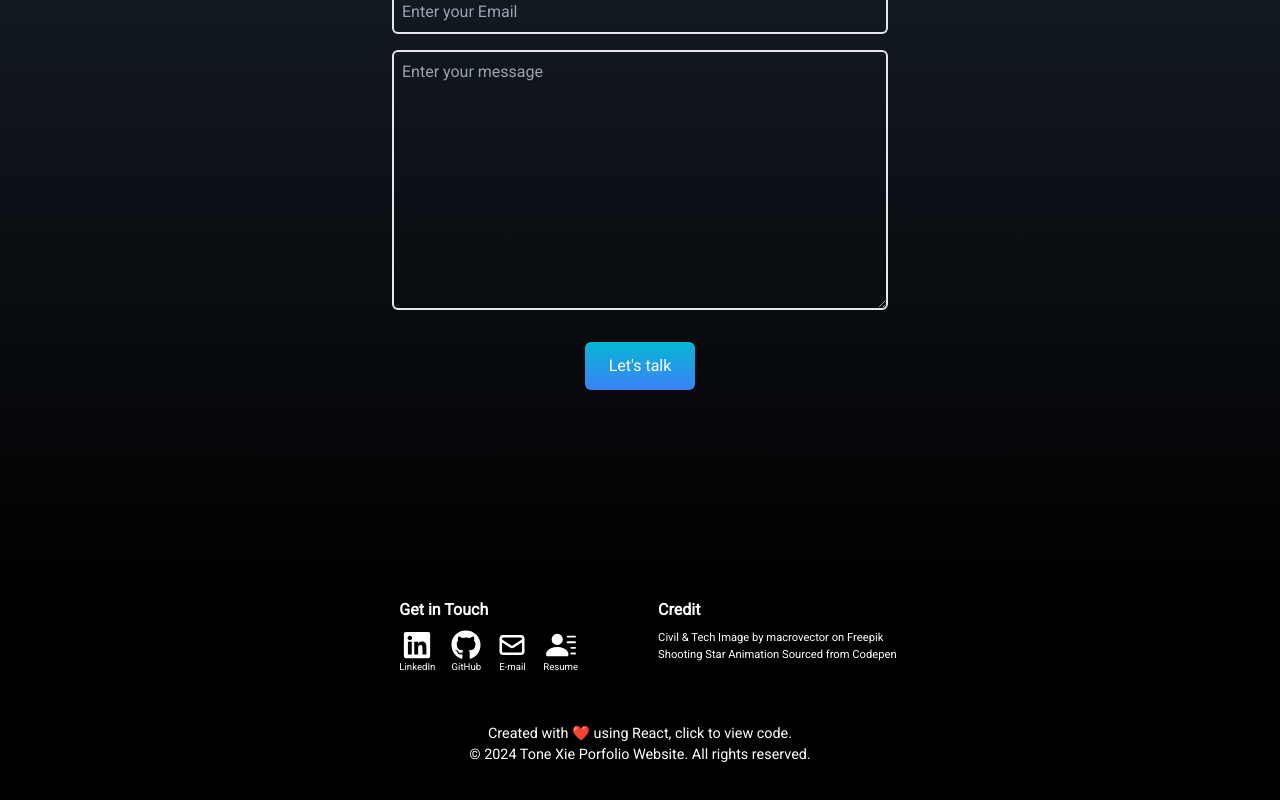
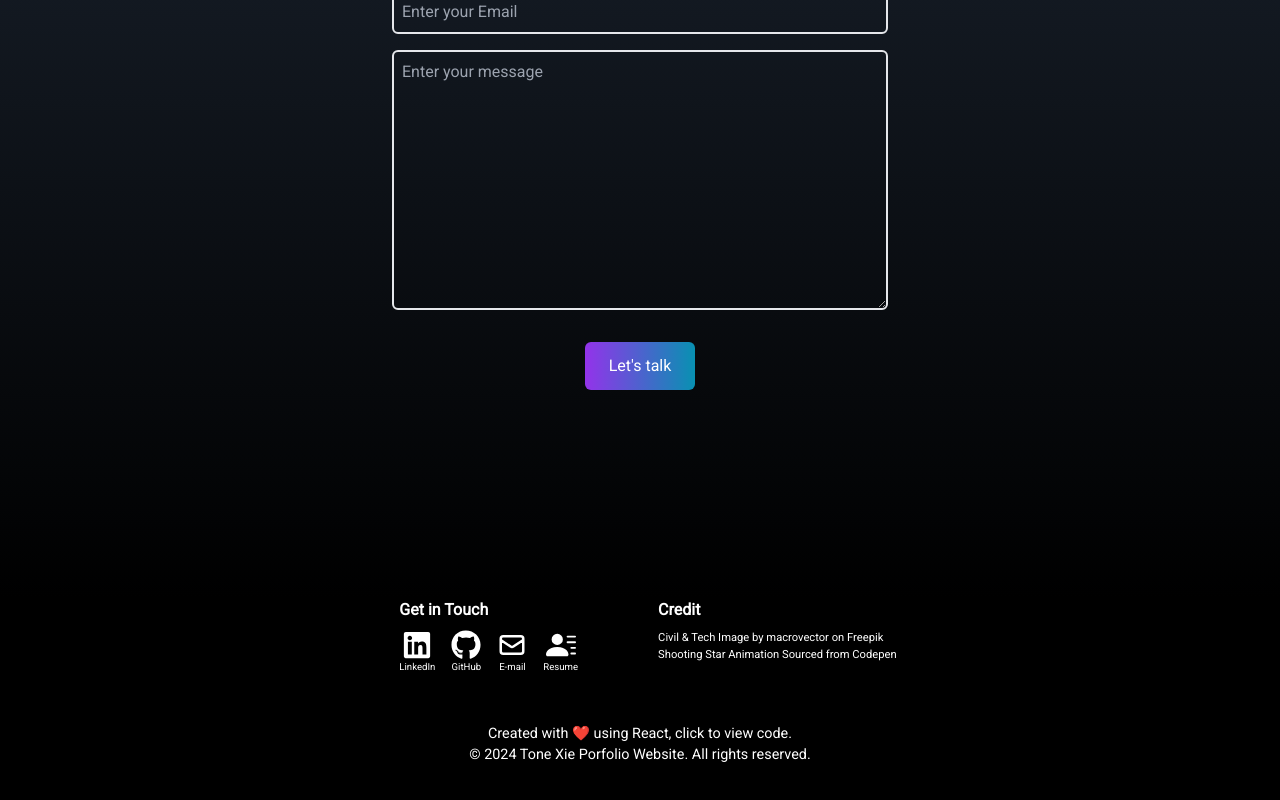
Before and after one commit to tonexie/personal-portfolio, a React (Create React App) app: page / in a window 1280 px wide. Shown: the part 6867-7667 px from the top of the page. Built offline with nearby package versions, Linux system fonts and the light colour scheme.

Commit message:
fix styling

```diff
--- a/src/components/Contact.jsx
+++ b/src/components/Contact.jsx
@@ -37,7 +37,7 @@ const Contact = () => {
               className="p-2 bg-transparent border-2 rounded-md text-white focus:outline-none"
             ></textarea>
             <button
-              className="text-white bg-gradient-to-b from-cyan-500 to-blue-500 px-6 py-3 my-8 mx-auto
+              className="text-white bg-gradient-to-l from-cyan-600 to-purple-600 px-6 py-3 my-8 mx-auto
               flex items-center rounded-md hover:scale-110 duration-300"
             >
               Let's talk
--- a/src/components/Portfolio/Portfolio.jsx
+++ b/src/components/Portfolio/Portfolio.jsx
@@ -60,7 +60,7 @@ const Portfolio = () => {
                         <div
                           key={index}
                           className="bg-gradient-to-l from-cyan-600 to-purple-600
-                           p-[0.2rem_0.5rem] rounded-full text-[0.8rem] hover:scale-105"
+                           p-[0.2rem_0.5rem] rounded-full text-[0.8rem] hover:scale-110 duration-200"
                         >
                           {skill}
                         </div>
```
